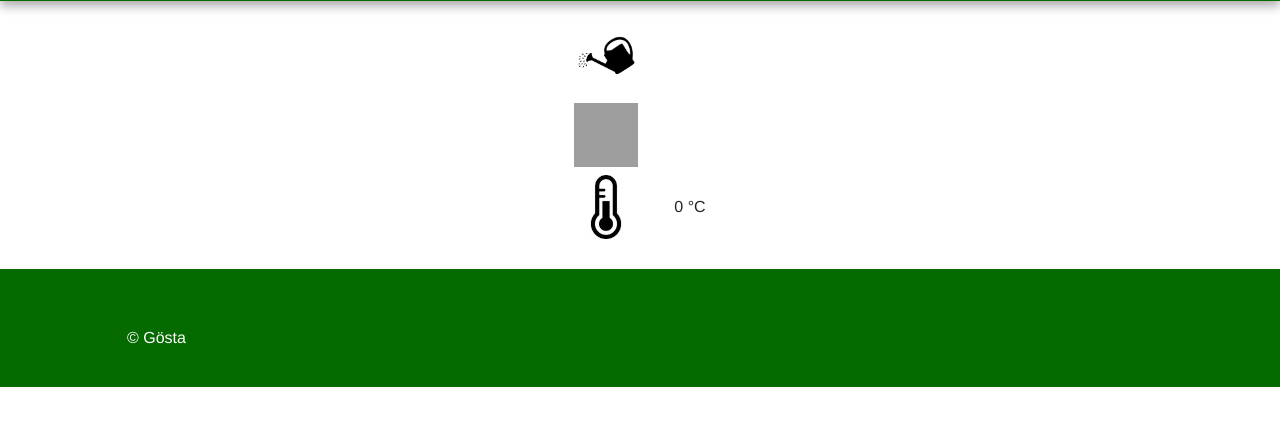
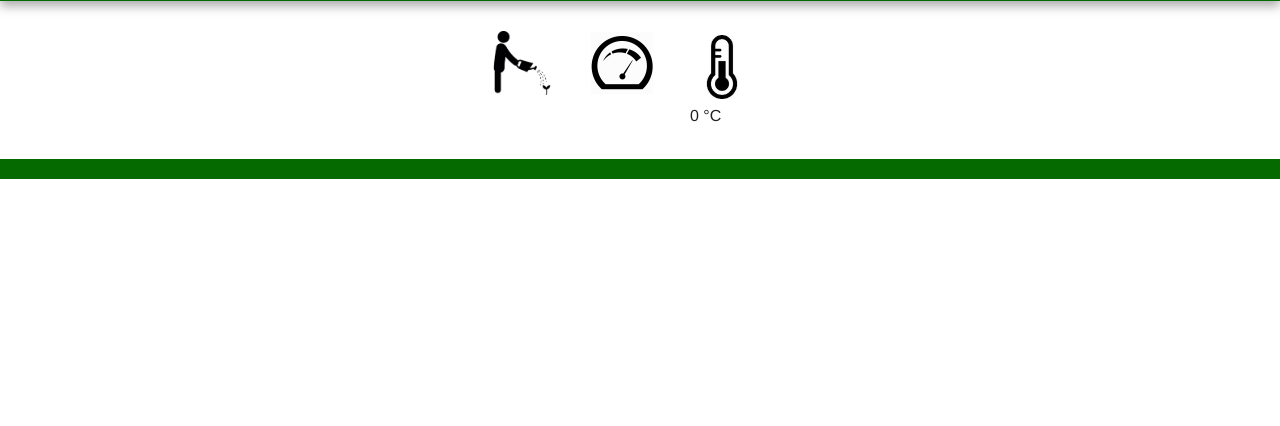
Before and after one commit to GoestaO/gardenbot, a Flask app: template webapp/templates/homepage.html in a window 1280 px wide. Shown: the part 95-521 px from the top of the page. Run offline with Flask 2, Linux system fonts and the light colour scheme; the template is opened without the code that fills it, so the values that code supplies are empty; the visitor is signed in with stand-in values (Sample User, id 1); parts of the project's set-up code (start-up, migrations or seed data) failed here and were passed over; some libraries are stand-ins or nearby versions; grey boxes are pictures that could not be loaded.

Commit message:
- Added virtualenv to project - some minor improvements in the frontend

```diff
--- a/webapp/static/js/scripts.js
+++ b/webapp/static/js/scripts.js
@@ -22,23 +22,12 @@
     $("#not_ok_water").hide();
 }
 
-function getTime() {
+function getSoilStatus() {
+    var documentURL = document.URL;
+    var target = documentURL.concat("status");
     $.ajax({
         type: "GET",
-        url: '/time',
-        success: function (data) {
-            // data is ur summary
-            $('#time').html(data);
-        }
-
-    });
-
-}
-
-function getSoilStatus() {
-    $.ajax({
-        type: "GET",
-        url: "/status",
+        url: target,
         beforeSend: function () {
             $("#loading_animation_sensor").show();
             disableInput();
@@ -56,9 +45,11 @@
 }
 
 function waterPlants() {
+    var documentURL = document.URL;
+    var target = documentURL.concat("water");
     $.ajax({
         type: "GET",
-        url: "/water",
+        url: target,
         beforeSend: function () {
             $("#loading_animation_water").show();
             disableInput();
--- a/webapp/templates/base.html
+++ b/webapp/templates/base.html
@@ -27,29 +27,17 @@
 
 <div class="header-container">
     <header class="wrapper clearfix">
-        <h1 class="title">| Gardenbot</h1>
-        {#        <nav>#}
-        {#            <table>#}
-        {#                <tr>#}
-        {#                    <td><a href="{{ url_for('homepage') }}">Home</a></td>#}
-        {#                    <td><a href="{{ url_for('water_manually') }}">Water manually</a></td>#}
-        {#                </tr>#}
-        {#                <tr>#}
-        {#                    <td><a href="{{ url_for('status') }}">Soil status</a></td>#}
+        <h1 class="title"><a href="{{ url_for('homepage') }}" style="text-decoration: none; color: white"> |
+            Gardenbot</a></h1>
         {% if current_user.is_authenticated %}
             <nav>
-                <td><a href="{{ url_for('logout') }}">Logout</a></td>
+                <a href="{{ url_for('logout') }}">Logout</a>
             </nav>
         {% else %}
             <nav>
-                <td><a href="{{ url_for('login') }}">Login</a></td>
+                <a href="{{ url_for('login') }}">Login</a>
             </nav>
         {% endif %}
-        {#                </tr>#}
-        {##}
-        {#                <li><a href="#">nav ul li a</a></li>#}
-        {#            </table>#}
-        {#        </nav>#}
     </header>
 </div>
 
@@ -104,9 +92,9 @@
 
 {% block footer %}
     <div class="footer-container">
-        <footer class="wrapper">
-            <p>&copy; Gösta </p>
-        </footer>
+        {#        <footer class="wrapper">#}
+        {#            <p>&copy; Gösta </p>#}
+        {#        </footer>#}
     </div>
 {% endblock %}
 
--- a/webapp/templates/homepage.html
+++ b/webapp/templates/homepage.html
@@ -3,7 +3,6 @@
     <style>
         table, th, td {
             alignment: center;
-            border: 2px;
         }
 
         td.symbol {
@@ -11,18 +10,33 @@
         }
 
         td.status {
-
+            alignment: center;
         }
     </style>
     <div align="center">
 
         <table>
-            {% if current_user.is_authenticated %}
-                <tr>
+            <tr>
+                {% if current_user.is_authenticated %}
                     <td class="symbol">
-                        <input type="image" id="water_can" src="{{ url_for('static', filename='img/water_can.png') }}"
+                        <input type="image" id="water_can" src="{{ url_for('static', filename='img/watering.jpg') }}"
                                height="64" width="64" onclick="waterPlants();"/>
                     </td>
+                    <td class="symbol">
+
+                        <input type="image" id="sensor" src="{{ url_for('static', filename='img/sensor.png') }}"
+                               height="64"
+                               width="64"
+                               onclick="getSoilStatus();"/>
+                    </td>
+                {% endif %}
+                <td class="symbol">
+                    <img src="{{ url_for('static', filename='img/temperature.jpg') }}"
+                         height="64" width="64">
+                </td>
+            </tr>
+            <tr>
+                {% if current_user.is_authenticated %}
                     <td>
                         <div id="loading_animation_water">
                             <img src="{{ url_for('static', filename='img/loading.gif') }}" height="64" width="64">
@@ -30,18 +44,6 @@
                         <div id="ok_water">
                             <img src="{{ url_for('static', filename='img/ok.jpg') }}" height="64" width="64">
                         </div>
-{#                        <div id="not_ok_water">#}
-{#                            <img src="{{ url_for('static', filename='img/not_ok.svg') }}" height="64" width="64">#}
-{#                        </div>#}
-                    </td>
-                </tr>
-                <tr>
-                    <td class="symbol">
-
-                        <input type="image" id="sensor" src="{{ url_for('static', filename='img/sensor.png') }}"
-                               height="64"
-                               width="64"
-                               onclick="getSoilStatus();"/>
                     </td>
                     <td>
                         <div id="loading_animation_sensor">
@@ -54,16 +56,11 @@
                             <img src="{{ url_for('static', filename='img/dry_soil.png') }}" height="64" width="64">
                         </div>
                     </td>
-                </tr>
-            {% endif %}
+                {% endif %}
+                <td class="status">{{ current_weather.get('main').get('temp')|round|int }} °C</td>
+            </tr>
 
-            <tr>
-                <td class="symbol">
-                    <img src="{{ url_for('static', filename='img/temperature.jpg') }}"
-                         height="64" width="64"></td>
-                <td>{{ current_weather.get('main').get('temp')|round|int }} °C</td>
-                <td></td>
-            </tr>
+
         </table>
     </div>
 {% endblock %}
```
Also changed, not shown: webapp/static/img/dry_soil.png (added), webapp/static/img/login.jpg (added), webapp/static/img/logout.jpg (added), webapp/static/img/sensor.png (added), webapp/static/img/watering.jpg (added).
